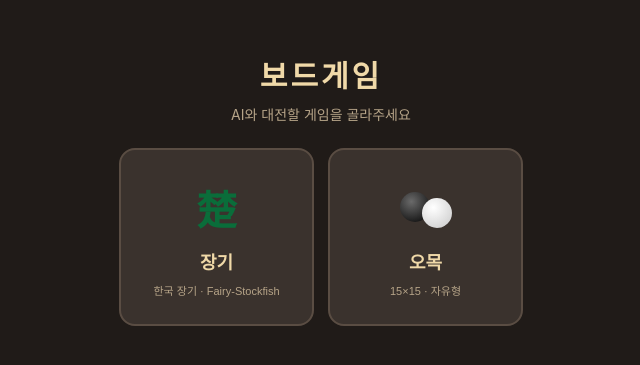
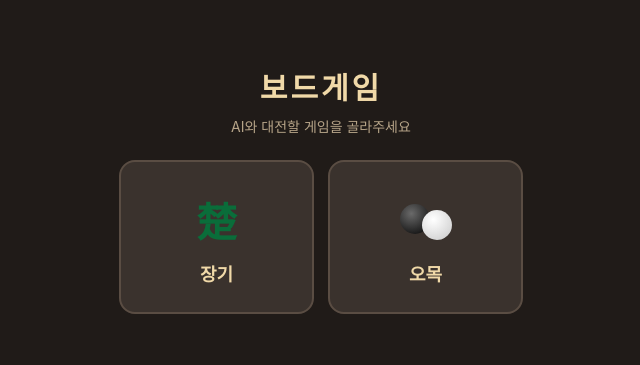
Before and after one commit to uqdaddy/myapp, a React (Vite) app: page / in a window 1280 px wide. Shown: the part 211-576 px from the top of the page, without its empty margins (319-959 px from the left). Built offline with nearby package versions, Linux system fonts and the light colour scheme.

Commit message:
chore: 게임 선택 화면의 카드 하단 설명 문구 제거(Fairy-Stockfish/15x15)

```diff
--- a/src/GameSelect.tsx
+++ b/src/GameSelect.tsx
@@ -15,7 +15,6 @@ export function GameSelect({ onSelect }: Props) {
         <button className="gs-card" onClick={() => onSelect('janggi')}>
           <span className="gs-icon janggi">楚</span>
           <span className="gs-name">장기</span>
-          <span className="gs-desc">한국 장기 · Fairy-Stockfish</span>
         </button>
 
         <button className="gs-card" onClick={() => onSelect('gomoku')}>
@@ -24,7 +23,6 @@ export function GameSelect({ onSelect }: Props) {
             <span className="gs-stone white" />
           </span>
           <span className="gs-name">오목</span>
-          <span className="gs-desc">15×15 · 자유형</span>
         </button>
       </div>
     </div>
--- a/src/styles.css
+++ b/src/styles.css
@@ -883,11 +883,6 @@ body {
   font-weight: 800;
   color: #f0d9a8;
 }
-.gs-desc {
-  font-size: 11px;
-  color: #b6a488;
-  text-align: center;
-}
 
 /* back-to-menu link on setup screens */
 .back-link {
```
